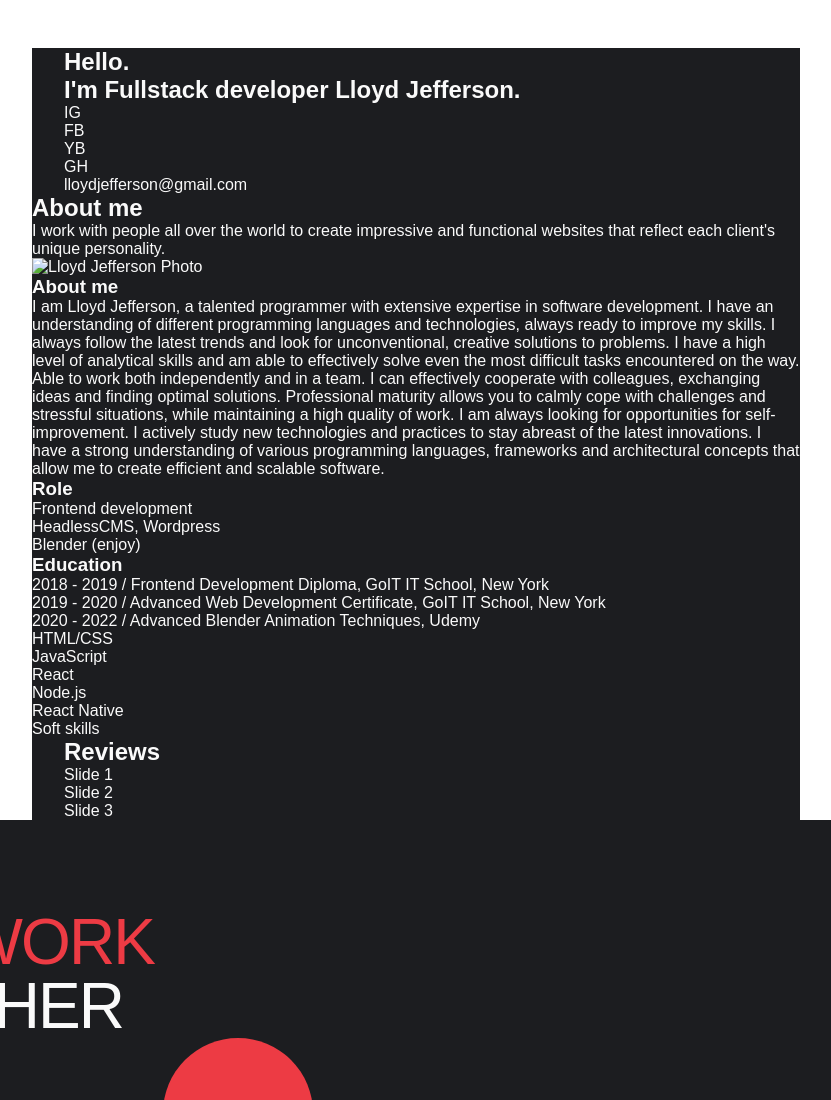
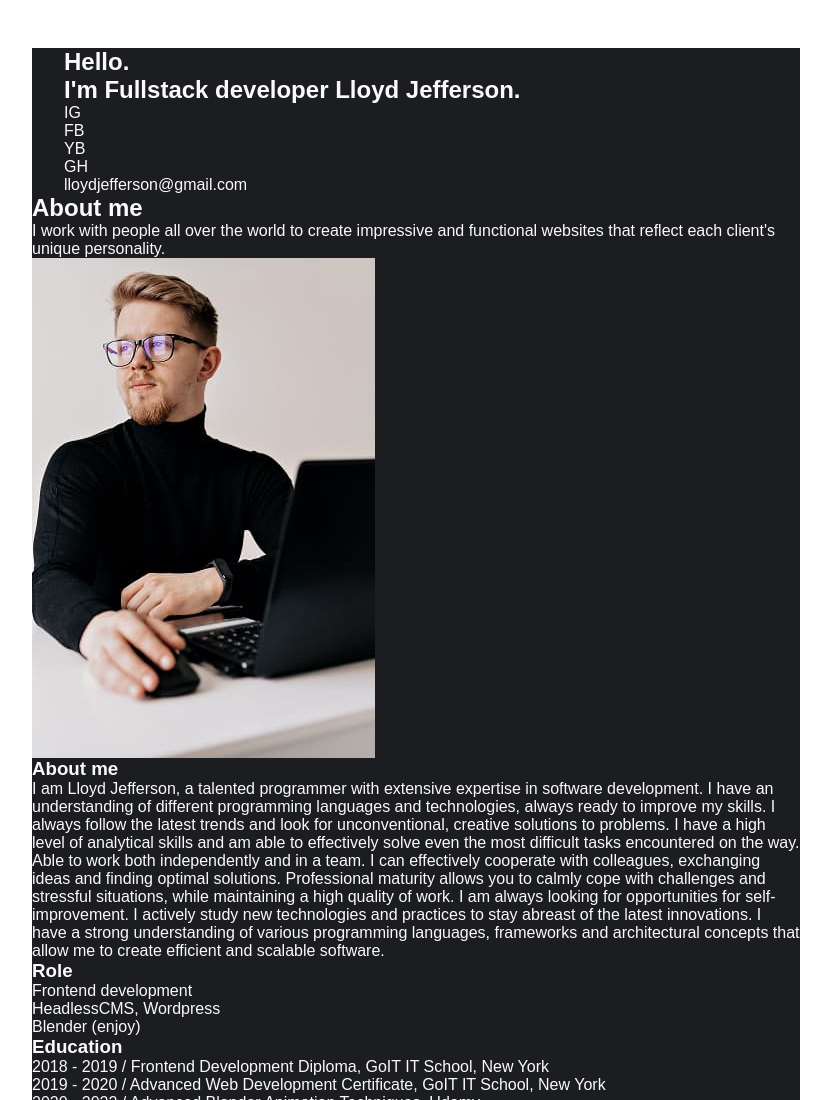
Before and after one commit to meloncholic-san/project-TeamExtremeDeadline01, a plain HTML site: page index.html in a window 1280 px wide. Shown: the top 1100 px of the page, without its empty margins (224-1055 px from the left). Drawn offline with Linux system fonts and the light colour scheme.

Commit message:
Deploying to gh-pages from @ meloncholic-san/project-TeamExtremeDeadline01@9f440ee460afee24459c71f242f37e408623b982 🚀

```diff
--- a/index.html
+++ b/index.html
@@ -77,7 +77,7 @@
   <p>I work with people all over the world to create impressive and functional websites that reflect each client's
     unique personality.</p>
 
-  <img class="about-image" src="../img/about/lloyd-mob.jpg" alt="Lloyd Jefferson Photo">
+  <img class="about-image" src="/project-TeamExtremeDeadline01/assets/lloyd-mob-wMSvektt.jpg" alt="Lloyd Jefferson Photo">
 
   <ul class="about-list">
     <li>
```
Also changed, not shown: assets/lloyd-mob-wMSvektt.jpg (added).
